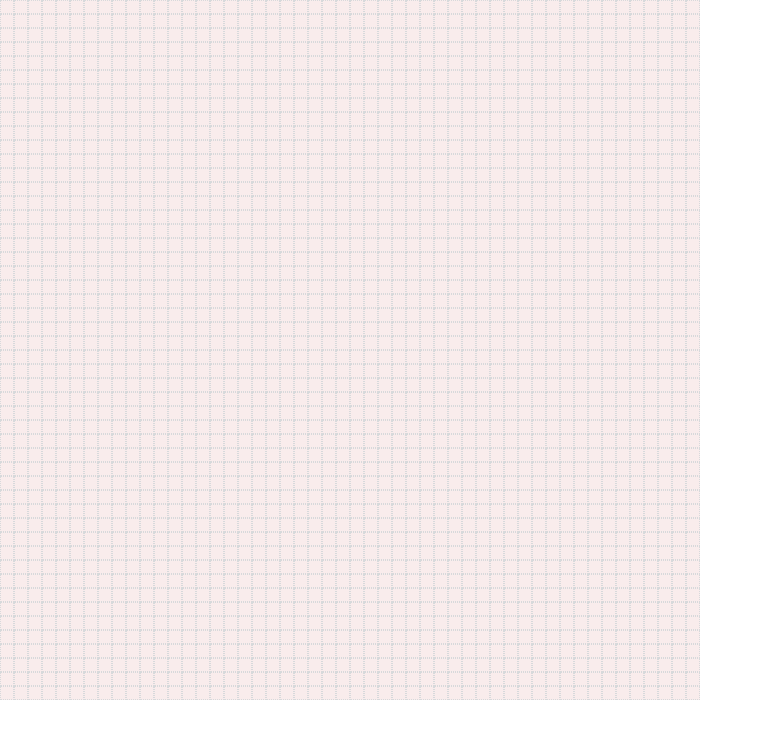
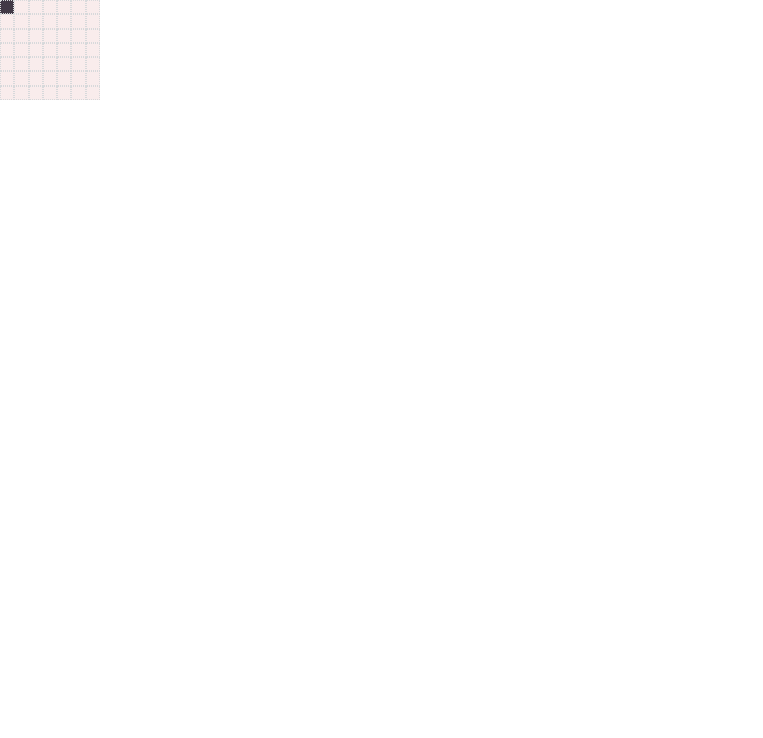
Before and after one commit to IrieBee/odin-etch-aSketch, a plain HTML site: page index.html in a window 1280 px wide. Shown: the whole page, without its empty margins (0-763 px from the left). Drawn offline with Linux system fonts and the light colour scheme.

Commit message:
Change color only on first grid

```diff
--- a/script.js
+++ b/script.js
@@ -2,23 +2,31 @@ const section = document.querySelector('section');
 
 const container = document.createElement('div');
 container.setAttribute('id', 'grid');
-container.style.height = '700px';
+container.style.height = '100px';
 container.style.aspectRatio = 1 / 1;
 section.appendChild(container);
 
-const gridNumber = 50;
+const gridNumber = 7;
 
 const gridHeight = parseInt(container.style.height) / gridNumber + 'px';
-// console.log(gridHeight);
-for (i = 0; i < gridNumber **2; i++) {
-        const row = document.createElement('div');
+ console.log(gridHeight);
+let row = undefined;
+for (let i = 0; i < gridNumber **2; i++) {
+    row = document.createElement('div');
     row.style.border = 'thin dotted hsl(210, 5%, 85%)';
     row.style.height = gridHeight;
     row.style.aspectRatio = 1 / 1;
     console.log(row.style.height);
     row.setAttribute('id', 'row');
     container.appendChild(row);
+
 }
+
+const drawing = document.querySelector('#row');
+drawing.addEventListener('mouseover', () => {
+    drawing.style.backgroundColor = "hsl(280, 10%, 25%)";
+    })
+
 
 // for (i = 0; i < gridNumber; i++) {
 //     const grid = document.createElement('div');
--- a/style.css
+++ b/style.css
@@ -11,3 +11,7 @@
     height: 160px; */
     background-color: hsl(0, 50%, 95%);
 }
+
+.row {
+    border-style: thin dotted hsl(210, 5%, 85%);
+}
```
Lines whose indentation alone changed are shown as unchanged.
